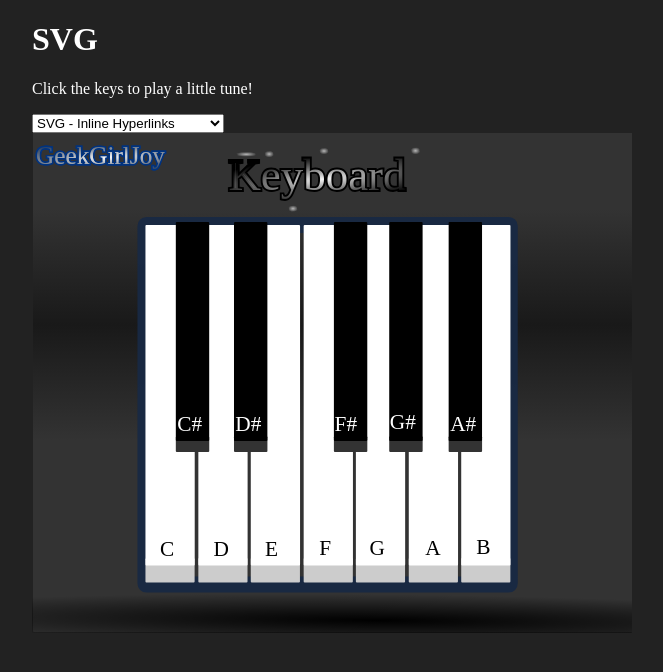
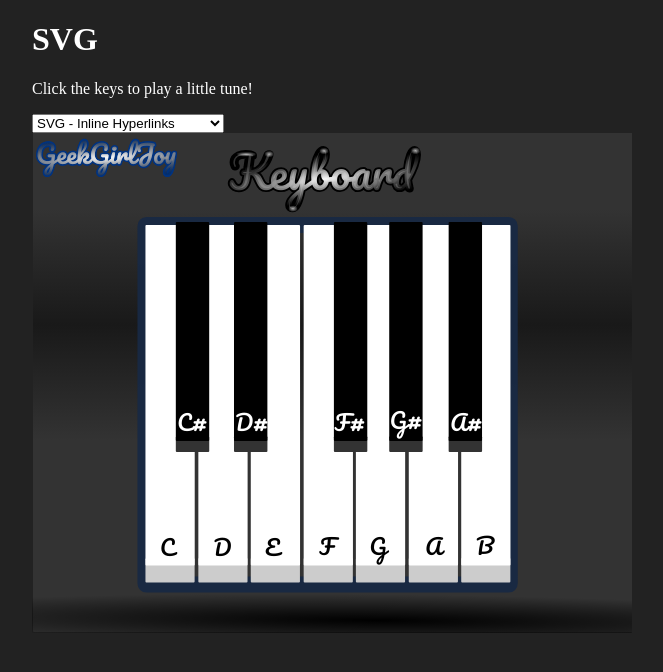
Before and after one commit to geekgirljoy/JavaScript, a PHP site: page / in a window 1280 px wide. Shown: the top 672 px of the page, without its empty margins (308-971 px from the left). Run offline with PHP 8.4, Linux system fonts and the light colour scheme.

Commit message:
Update index.php

```diff
--- a/Projects/keyboard/index.php
+++ b/Projects/keyboard/index.php
@@ -2,6 +2,7 @@
 <html>
     <head>
         <title>Playable SVG & PNG Keyboard</title>
+        <link href="https://fonts.googleapis.com/css?family=Pacifico" rel="stylesheet">
         <style>
         body {
             margin: 0;
```
